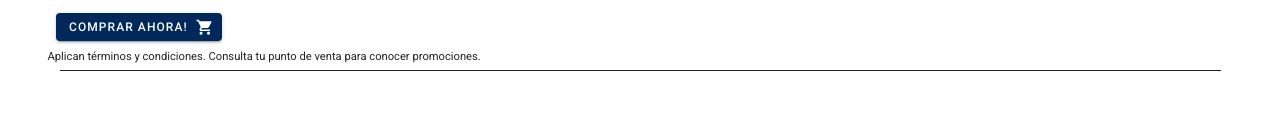
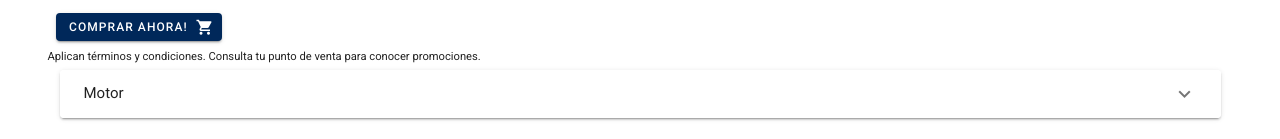
Before and after one commit to AlchimiaHackChallenge/web, a Vue app: page /products/1 in a window 1280 px wide. Shown: the part 1048-1187 px from the top of the page. Before the commit the page ends 1142 px from the top, so only its background shows below. Built offline with nearby package versions, Linux system fonts and the light colour scheme.

Commit message:
add a expansion panel with the engine information as table

```diff
--- a/src/components/Product.vue
+++ b/src/components/Product.vue
@@ -10,6 +10,7 @@
   </v-layout>
   <v-layout row>
     <v-flex xs12>
+
       <h1 class="accent--text">FT 250 TS</h1>
       <p>
         Esta motocicleta de trabajo es para los que buscan una fiel compañera que les permita ser más productivos en sus días.
@@ -27,19 +28,23 @@
       </p>
     </v-flex>
   </v-layout>
-  <v-expansion-panel popout>
-    <v-expansion-panel-content>
-      <div slot="header">
-        <h4 class="">Motor</h4>
-      </div>
-      <v-data-table
-       show-group-by="false"
-        hide-default-footer
-        hide-default-headers
-        :items="motor">
-      </v-data-table>
-    </v-expansion-panel-content>
-  </v-expansion-panel>
+  <v-expansion-panels>
+    <v-expansion-panel>
+      <v-expansion-panel-header>
+        Motor
+      </v-expansion-panel-header>
+      <v-expansion-panel-content>
+        <v-simple-table>
+          <tbody>
+            <tr v-for="(item, i) in motor" :key="i">
+              <td><strong>{{ item.title }}</strong></td>
+              <td>{{ item.description }}</td>
+            </tr>
+          </tbody>
+        </v-simple-table>
+      </v-expansion-panel-content>
+    </v-expansion-panel>
+  </v-expansion-panels>
 </v-container>
 </template>
 
```
